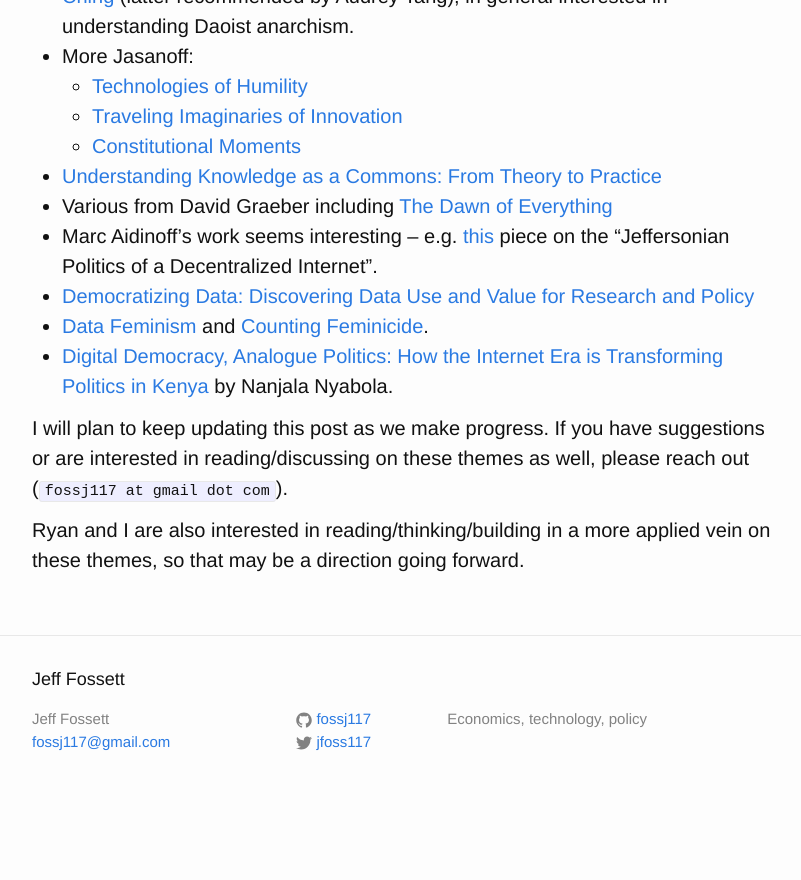
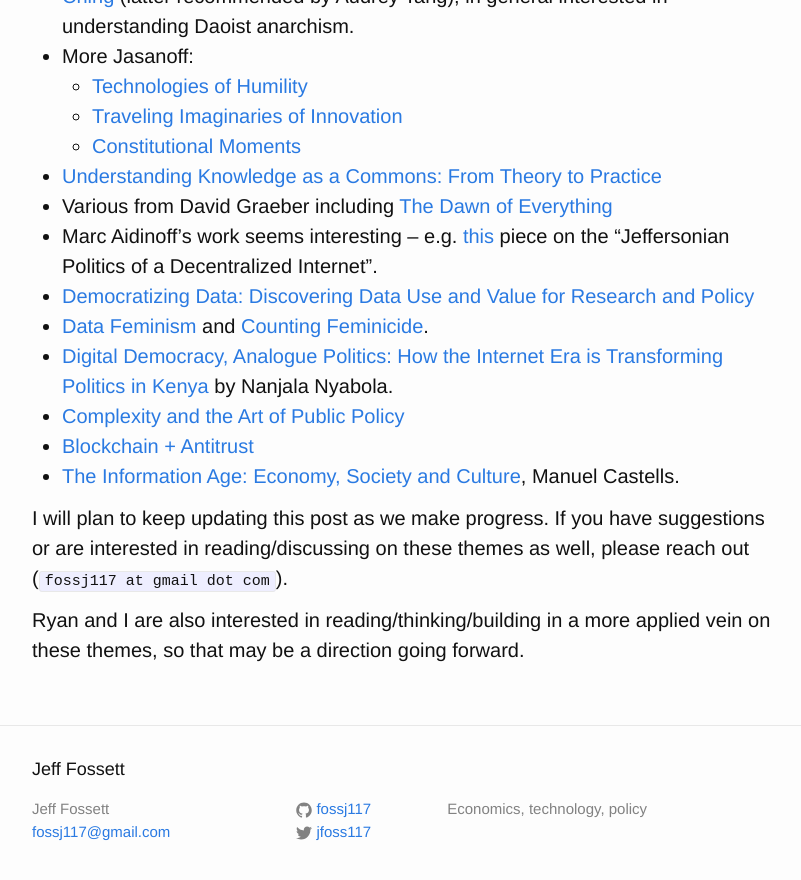
Before and after one commit to Fossj117/fossj117.github.io, a Jekyll site: the page built from _posts/2023-10-16-tech-economics-goverance-reading.md, in a window 1280 px wide and 900 px high, scrolled down 2108 px. Shown: the top 880 px of the window, without its empty margins (238-1039 px from the left). Built offline with Jekyll 4.4.1, drawn with Linux system fonts in a browser that asks for light colours; a script that is not in the unit is left out; before the commit the page ends 2918 px from its top, so only the background shows below that.

Commit message:
more reading list content

```diff
--- a/_posts/2023-10-16-tech-economics-goverance-reading.md
+++ b/_posts/2023-10-16-tech-economics-goverance-reading.md
@@ -70,6 +70,9 @@
 - [Democratizing Data: Discovering Data Use and Value for Research and Policy](https://hdsr.mitpress.mit.edu/specialissue4)
 - [Data Feminism](https://data-feminism.mitpress.mit.edu/) and [Counting Feminicide](https://mitpress.mit.edu/9780262048873/counting-feminicide/).
 - [Digital Democracy, Analogue Politics: How the Internet Era is Transforming Politics in Kenya](https://www.bloomsbury.com/us/digital-democracy-analogue-politics-9781786994318/) by Nanjala Nyabola.
+- [Complexity and the Art of Public Policy](https://press.princeton.edu/books/paperback/9780691169132/complexity-and-the-art-of-public-policy)
+- [Blockchain + Antitrust](https://www.e-elgar.com/shop/usd/blockchain-antitrust-9781800885523.html)
+- [The Information Age: Economy, Society and Culture](https://en.wikipedia.org/wiki/The_Information_Age:_Economy,_Society_and_Culture), Manuel Castells.
 
 I will plan to keep updating this post as we make progress. If you have suggestions or are interested in reading/discussing on these themes as well, please reach out (`fossj117 at gmail dot com`).
 
```
